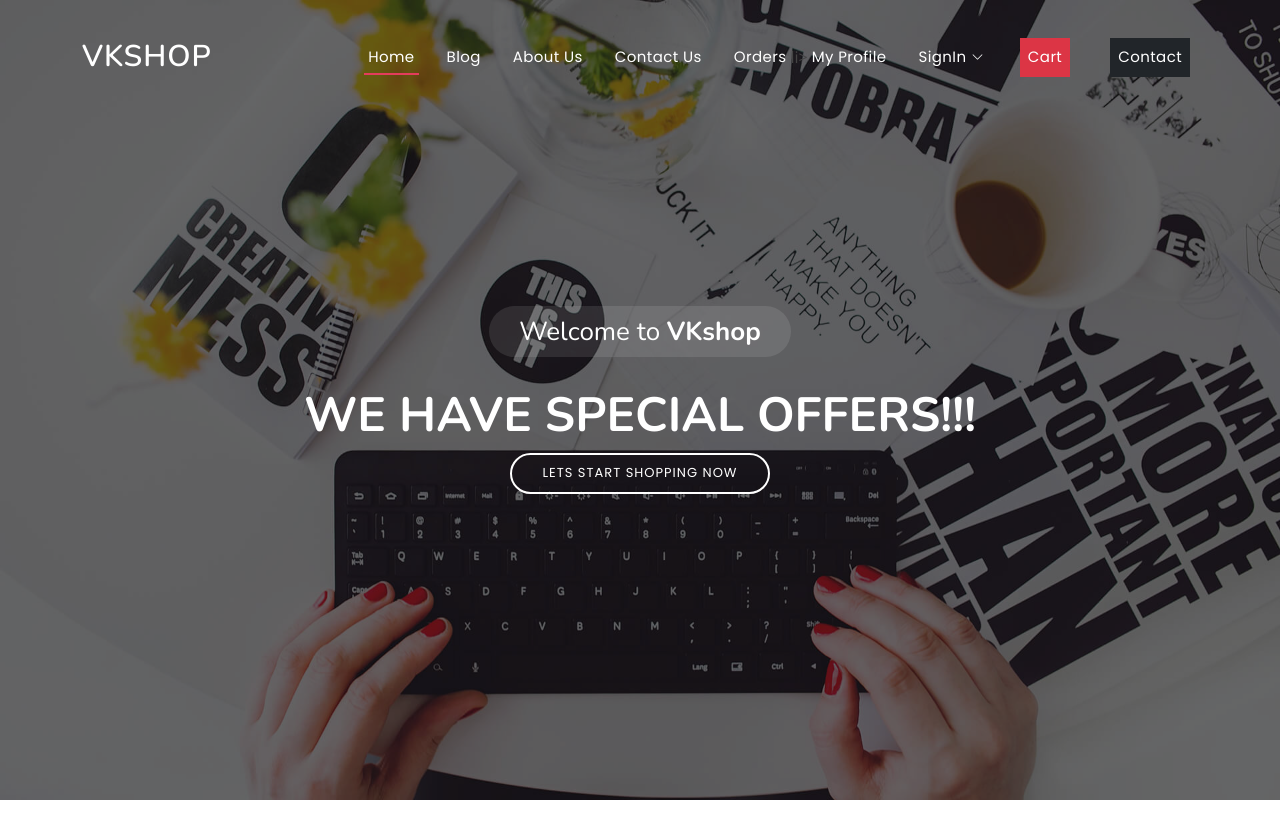
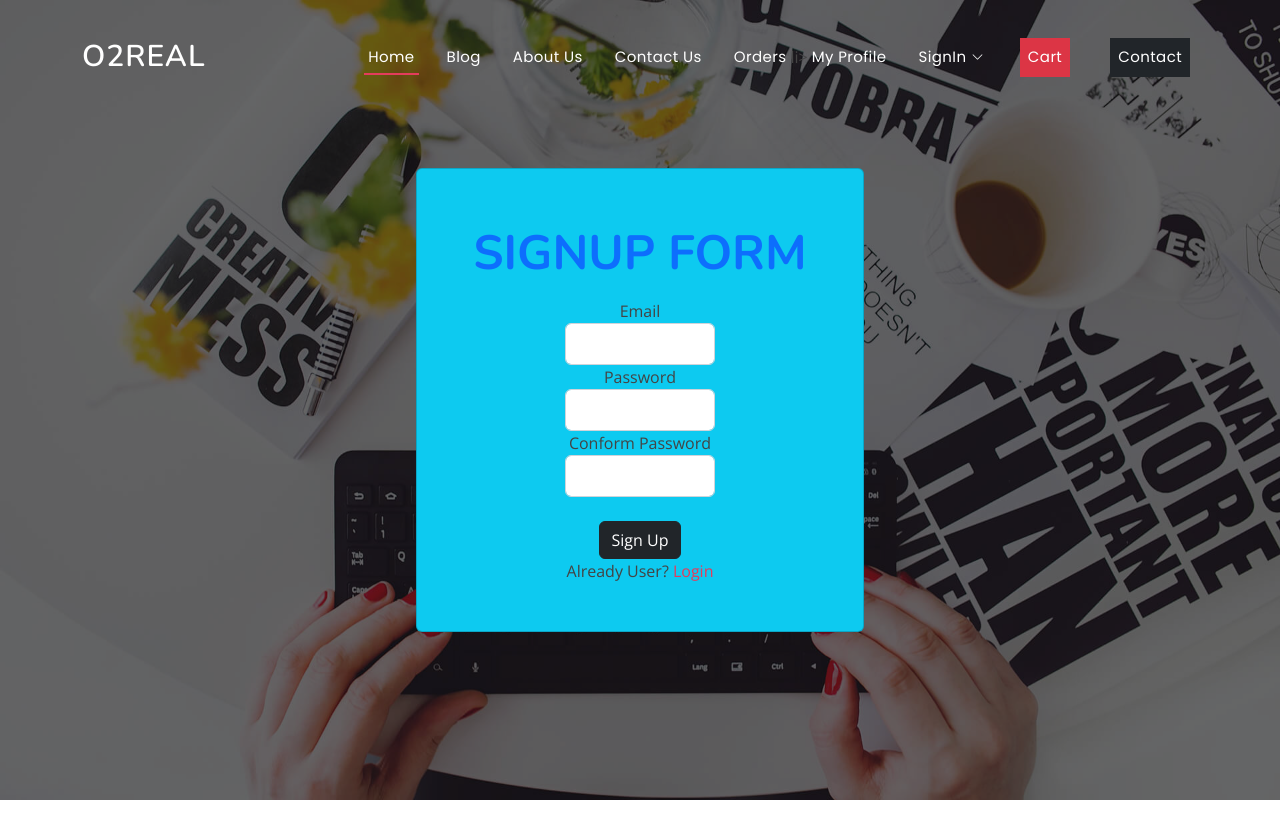
Before and after one commit to ThonteShila/VKshop, a Django app: page / in a window 1280 px wide. Shown: the top 831 px of the page. Run offline with Django 3.2, Linux system fonts and the light colour scheme; some libraries are stand-ins or nearby versions.

Commit message:
signup created

```diff
--- /dev/null
+++ b/vkshop/auth_app/urls.py
@@ -0,0 +1,11 @@
+from django.contrib import admin
+from django.urls import path,include
+from auth_app import views
+urlpatterns = [
+    path('signup/',views.signup,name='signup'),
+    path('login/',views.login,name='login'),
+    path('logout/',views.logout,name='logout'),
+
+
+
+]
--- a/vkshop/vkshop/urls.py
+++ b/vkshop/vkshop/urls.py
@@ -19,4 +19,5 @@ from django.urls import path,include
 urlpatterns = [
     path('admin/', admin.site.urls),
     path('',include('vkshop_app.urls')),
-]
+    path('auth_app/',include("auth_app.urls")),
+    ]
--- /dev/null
+++ b/vkshop/vkshop_app/templates/authentication/login.html
@@ -0,0 +1 @@
+<h1>Login</h1>
--- /dev/null
+++ b/vkshop/vkshop_app/templates/authentication/signup.html
@@ -0,0 +1 @@
+{<h1>signup</h1>}
--- a/vkshop/vkshop_app/templates/base.html
+++ b/vkshop/vkshop_app/templates/base.html
@@ -35,7 +35,7 @@
   <header id="header" class="fixed-top ">
     <div class="container d-flex align-items-center justify-content-between">
 
-      <h1 class="logo"><a href="index.html">VKshop</a></h1>
+      <h1 class="logo"><a href="/">O2Real</a></h1>
       <!-- Uncomment below if you prefer to use an image logo -->
       <!-- <a href="index.html" class="logo"><img src="static/assets/img/logo.png" alt="" class="img-fluid"></a>-->
 
@@ -49,9 +49,9 @@
           li><a class="nav-link scrollto" href="/contactus">My Profile</a></li>
           <li class="dropdown"><a href="#"><span>SignIn</span> <i class="bi bi-chevron-down"></i></a>
             <ul>
-              <li><a href="">Sign Up</a></li>
-              <li><a href="">Login</a></li>
-              <li><a href="">logout</a></li>
+              <li><a href="/auth_app/signup/">Sign Up</a></li>
+              <li><a href="/auth_app/login/">Login</a></li>
+              <li><a href="/auth_app/logout/">logout</a></li>
             </ul>
           </li>
           <li><a class="nav-link scrollto bg-danger p-2 m-2" href="#contact">Cart</a></li>
@@ -67,10 +67,7 @@
   <!-- ======= Hero Section ======= -->
   <section id="hero">
     <div class="hero-container">
-      <h3>Welcome to <strong>VKshop</strong></h3>
-      <h1>We have special offers!!!</h1>
-      <a href="#about" class="btn-get-started scrollto">Lets start shopping now</a>
-    </div>
+      {%block content%}{%endblock%}
   </section><!-- End Hero -->
 
   <main id="main">
--- a/vkshop/vkshop_app/templates/index.html
+++ b/vkshop/vkshop_app/templates/index.html
@@ -1,6 +1,48 @@
 {% extends "base.html" %}
 {%block title%}Home
 {%endblock title%}
+{%block content%}
+<div class="card bg-info p-5">
+  <form action="/auth_app/signup/" method="POST">
+    {% csrf_token %}
+    <div id="signup">
+
+      <h1 class="text-center text-primary p-2"> SignUp Form</h1>
+
+      <div id="login-row" class="row justify-content-center">
+        <label class="text-primary">{{Passwordmessage}}</label>
+        <label class="text-primary"></label>
+      </div>
+      <div class="container">
+        <div id="login-row" class="row justify-content-center align-items-center">
+          <div id="login-column" class="col-md-6">
+            <div id="login-box" class="col-md-12">
+              <label for="email">Email</label>
+              <div class="form-group">
+                <input type="email" class="form-control p-2" id="email" name="email" requires>
+              </div>
+
+              <label for="password">Password</label>
+              <div class="form-group">
+                <input type="password" class="form-control p-2" id="password" name="password" requires>
+              </div>
+
+              <label for="conformpassword">Conform Password</label>
+              <div class="form-group">
+                <input type="password" class="form-control p-2" id="conformpassword" name="conform_password" requires>
+              </div>
+              <br>
+              <button type="submit" class="btn btn-dark" name="btnRegister" value="">Sign Up</button>
+              <br>
+              Already User? <a href="/re_login" name="relogin">Login</a>
+            </div>
+          </div>
+        </div>
+      </div>
+    </div>
+  </form>
+</div>
+{%endblock%}
 {%block body%}
 <!-- ======= Portfolio Section ======= -->
 <section id="portfolio" class="portfolio">
@@ -9,7 +51,8 @@
     <div class="section-title">
       <h2>Portfolio</h2>
       <h3>Check our <span>Portfolio</span></h3>
-        <p>Ut possimus qui ut temporibus culpa velit eveniet modi omnis est adipisci expedita at voluptas atque vitae autem.</p>
+      <p>Ut possimus qui ut temporibus culpa velit eveniet modi omnis est adipisci expedita at voluptas atque vitae
+        autem.</p>
     </div>
 
     <div class="row">
@@ -30,7 +73,8 @@
         <div class="portfolio-info">
           <h4>App 1</h4>
           <p>App</p>
-            <a href="static/assets/img/portfolio/portfolio-1.jpg" data-gallery="portfolioGallery" class="portfolio-lightbox preview-link" title="App 1"><i class="bx bx-plus"></i></a>
+          <a href="static/assets/img/portfolio/portfolio-1.jpg" data-gallery="portfolioGallery"
+            class="portfolio-lightbox preview-link" title="App 1"><i class="bx bx-plus"></i></a>
           <a href="portfolio-details.html" class="details-link" title="More Details"><i class="bx bx-link"></i></a>
         </div>
       </div>
@@ -40,7 +84,8 @@
         <div class="portfolio-info">
           <h4>Web 3</h4>
           <p>Web</p>
-            <a href="static/assets/img/portfolio/portfolio-2.jpg" data-gallery="portfolioGallery" class="portfolio-lightbox preview-link" title="Web 3"><i class="bx bx-plus"></i></a>
+          <a href="static/assets/img/portfolio/portfolio-2.jpg" data-gallery="portfolioGallery"
+            class="portfolio-lightbox preview-link" title="Web 3"><i class="bx bx-plus"></i></a>
           <a href="portfolio-details.html" class="details-link" title="More Details"><i class="bx bx-link"></i></a>
         </div>
       </div>
@@ -50,7 +95,8 @@
         <div class="portfolio-info">
           <h4>App 2</h4>
           <p>App</p>
-            <a href="static/assets/img/portfolio/portfolio-3.jpg" data-gallery="portfolioGallery" class="portfolio-lightbox preview-link" title="App 2"><i class="bx bx-plus"></i></a>
+          <a href="static/assets/img/portfolio/portfolio-3.jpg" data-gallery="portfolioGallery"
+            class="portfolio-lightbox preview-link" title="App 2"><i class="bx bx-plus"></i></a>
           <a href="portfolio-details.html" class="details-link" title="More Details"><i class="bx bx-link"></i></a>
         </div>
       </div>
@@ -60,7 +106,8 @@
         <div class="portfolio-info">
           <h4>Card 2</h4>
           <p>Card</p>
-            <a href="static/assets/img/portfolio/portfolio-4.jpg" data-gallery="portfolioGallery" class="portfolio-lightbox preview-link" title="Card 2"><i class="bx bx-plus"></i></a>
+          <a href="static/assets/img/portfolio/portfolio-4.jpg" data-gallery="portfolioGallery"
+            class="portfolio-lightbox preview-link" title="Card 2"><i class="bx bx-plus"></i></a>
           <a href="portfolio-details.html" class="details-link" title="More Details"><i class="bx bx-link"></i></a>
         </div>
       </div>
@@ -70,7 +117,8 @@
         <div class="portfolio-info">
           <h4>Web 2</h4>
           <p>Web</p>
-            <a href="static/assets/img/portfolio/portfolio-5.jpg" data-gallery="portfolioGallery" class="portfolio-lightbox preview-link" title="Web 2"><i class="bx bx-plus"></i></a>
+          <a href="static/assets/img/portfolio/portfolio-5.jpg" data-gallery="portfolioGallery"
+            class="portfolio-lightbox preview-link" title="Web 2"><i class="bx bx-plus"></i></a>
           <a href="portfolio-details.html" class="details-link" title="More Details"><i class="bx bx-link"></i></a>
         </div>
       </div>
@@ -80,7 +128,8 @@
         <div class="portfolio-info">
           <h4>App 3</h4>
           <p>App</p>
-            <a href="static/assets/img/portfolio/portfolio-6.jpg" data-gallery="portfolioGallery" class="portfolio-lightbox preview-link" title="App 3"><i class="bx bx-plus"></i></a>
+          <a href="static/assets/img/portfolio/portfolio-6.jpg" data-gallery="portfolioGallery"
+            class="portfolio-lightbox preview-link" title="App 3"><i class="bx bx-plus"></i></a>
           <a href="portfolio-details.html" class="details-link" title="More Details"><i class="bx bx-link"></i></a>
         </div>
       </div>
@@ -90,7 +139,8 @@
         <div class="portfolio-info">
           <h4>Card 1</h4>
           <p>Card</p>
-            <a href="static/assets/img/portfolio/portfolio-7.jpg" data-gallery="portfolioGallery" class="portfolio-lightbox preview-link" title="Card 1"><i class="bx bx-plus"></i></a>
+          <a href="static/assets/img/portfolio/portfolio-7.jpg" data-gallery="portfolioGallery"
+            class="portfolio-lightbox preview-link" title="Card 1"><i class="bx bx-plus"></i></a>
           <a href="portfolio-details.html" class="details-link" title="More Details"><i class="bx bx-link"></i></a>
         </div>
       </div>
@@ -100,7 +150,8 @@
         <div class="portfolio-info">
           <h4>Card 3</h4>
           <p>Card</p>
-            <a href="static/assets/img/portfolio/portfolio-8.jpg" data-gallery="portfolioGallery" class="portfolio-lightbox preview-link" title="Card 3"><i class="bx bx-plus"></i></a>
+          <a href="static/assets/img/portfolio/portfolio-8.jpg" data-gallery="portfolioGallery"
+            class="portfolio-lightbox preview-link" title="Card 3"><i class="bx bx-plus"></i></a>
           <a href="portfolio-details.html" class="details-link" title="More Details"><i class="bx bx-link"></i></a>
         </div>
       </div>
@@ -110,7 +161,8 @@
         <div class="portfolio-info">
           <h4>Web 3</h4>
           <p>Web</p>
-            <a href="static/assets/img/portfolio/portfolio-9.jpg" data-gallery="portfolioGallery" class="portfolio-lightbox preview-link" title="Web 3"><i class="bx bx-plus"></i></a>
+          <a href="static/assets/img/portfolio/portfolio-9.jpg" data-gallery="portfolioGallery"
+            class="portfolio-lightbox preview-link" title="Web 3"><i class="bx bx-plus"></i></a>
           <a href="portfolio-details.html" class="details-link" title="More Details"><i class="bx bx-link"></i></a>
         </div>
       </div>
```
Also changed, not shown: vkshop/auth_app/views.py (+25 -1 lines), vkshop/vkshop_app/templates/authentication/baseauth.html (added, +78 -0 lines), vkshop/vkshop_app/models.py (line endings or trailing spaces). Lines whose indentation alone changed are shown as unchanged.
